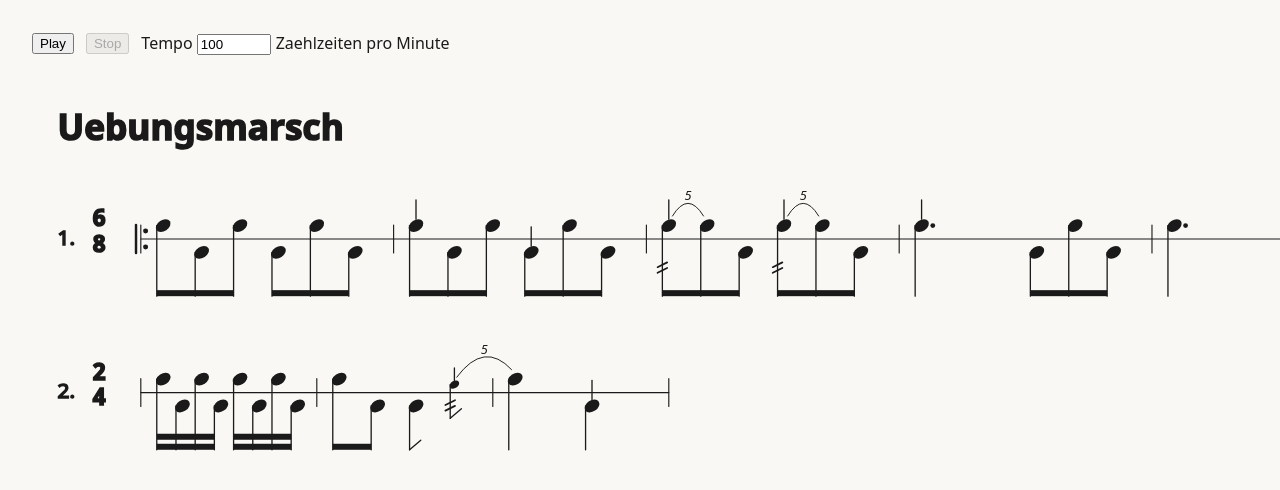
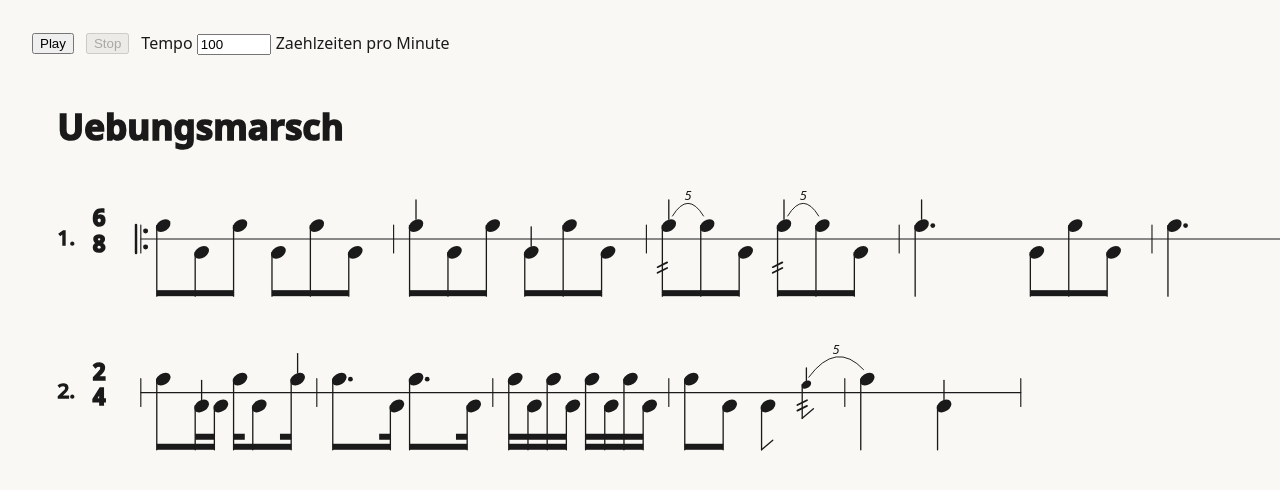
Before and after one commit to kullmanp/drumba, a React (Vite) app: page / in a window 1280 px wide. Shown: the top 490 px of the page. Built offline with nearby package versions, Linux system fonts and the light colour scheme.

Commit message:
Draw Balkengruppen of mixed values with Balkenstummel

```diff
--- a/src/beispiel/uebungsmarsch.ts
+++ b/src/beispiel/uebungsmarsch.ts
@@ -8,9 +8,8 @@ import { andereHand } from "../model/marsch";
  * Dupfe, Schlepp und Fuenferruf — auf beiden Haenden, in 6/8 und in 2/4. Ein
  * Fuenferruf landet im eigenen Takt, einer ueber den Taktstrich.
  *
- * Die Balkengruppen sind bewusst durchweg gleichwertig: Balkenstummel fuer eine
- * gemischte Gruppe gibt es noch nicht, und das Layout wirft, statt sie falsch
- * zu zeichnen.
+ * Der 2/4-Vers mischt Achtel und Sechzehntel unter einem Balken, mit
+ * Balkenstummeln — der erste Takt aus ZicZac, Vers 1, Takt 1.
  */
 
 const schlag = (
@@ -76,6 +75,28 @@ export const uebungsmarsch: Marsch = {
       taktart: { zaehler: 2, nenner: 4 },
       wiederholungen: 1,
       takte: [
+        // ZicZac, Vers 1, Takt 1: Achtel, Sechzehntel, Sechzehntel | Sechzehntel,
+        // Achtel, Sechzehntel — der zweite Balken nur unter den Sechzehnteln,
+        // die einzelnen mit Stummeln nach innen.
+        {
+          schlaege: [
+            schlag("Dupfe", "rechts", [0, 1], [1, 8]),
+            schlag("Schlepp", "links", [1, 8], [1, 16]),
+            schlag("Dupfe", "links", [3, 16], [1, 16]),
+            schlag("Dupfe", "rechts", [1, 4], [1, 16]),
+            schlag("Dupfe", "links", [5, 16], [1, 8]),
+            schlag("Schlepp", "rechts", [7, 16], [1, 16]),
+          ],
+        },
+        // Punktierte Achtel und Sechzehntel, zweimal — der Stummel zeigt zum Punkt.
+        {
+          schlaege: [
+            schlag("Dupfe", "rechts", [0, 1], [3, 16]),
+            schlag("Dupfe", "links", [3, 16], [1, 16]),
+            schlag("Dupfe", "rechts", [1, 4], [3, 16]),
+            schlag("Dupfe", "links", [7, 16], [1, 16]),
+          ],
+        },
         // Acht Sechzehntel — eine Balkengruppe je Viertel.
         wechselnd(
           Array.from({ length: 8 }, () => "Dupfe" as Figur),
--- a/src/layout/layout.ts
+++ b/src/layout/layout.ts
@@ -124,6 +124,9 @@ export type GlyphTyp = Glyph["typ"];
 /** Einfacher Strich oder Wiederholungsklammer. */
 export type Strichart = "einfach" | "wiederholungAnfang" | "wiederholungEnde";
 
+/** Wohin ein Balkenstummel vom Hals aus zeigt. */
+export type Richtung = "rechts" | "links";
+
 export interface Punkt {
   readonly x: number;
   readonly y: number;
@@ -209,9 +212,19 @@ export type Glyph =
       readonly typ: "balken";
       readonly x1: number;
       readonly x2: number;
+      /** An den Halsenden; hoehere Ebenen stapelt der Renderer darueber. */
       readonly y: number;
-      /** Wie viele Balkenlinien durchgehen. */
-      readonly anzahl: number;
+      /** Die wievielte Balkenlinie: 1 fuer die Achtel, 2 fuer die Sechzehntel, … */
+      readonly ebene: number;
+    }
+  | {
+      readonly typ: "balkenstummel";
+      /** Am Hals, an dem der Stummel haengt; seine Laenge waehlt der Renderer. */
+      readonly x: number;
+      readonly y: number;
+      readonly ebene: number;
+      /** In die Gruppe hinein: am ersten Schlag nach rechts, sonst nach links. */
+      readonly richtung: Richtung;
     }
   | { readonly typ: "versNummer"; readonly x: number; readonly y: number; readonly nummer: number }
   | {
@@ -221,28 +234,6 @@ export type Glyph =
       readonly zaehler: number;
       readonly nenner: number;
     };
-
-/**
- * Eine Balkengruppe aus ungleich langen Schlaegen. Eine punktierte Achtel neben
- * einer Sechzehntel braeuchte einen Balkenstummel am einzelnen Hals; den bauen
- * wir noch nicht. Bis dahin wird lieber geworfen als falsch gezeichnet: mit
- * nur den durchgehenden Balken saehe die Sechzehntel wie eine Achtel aus, und
- * ein falscher Rhythmus faellt niemandem auf.
- */
-export class UngleicheBalkengruppeError extends Error {
-  constructor(
-    readonly versNummer: number,
-    readonly taktNummer: number,
-    werte: readonly Bruch[],
-  ) {
-    const gelistet = werte.map((w) => `${w.zaehler}/${w.nenner}`).join(", ");
-    super(
-      `Vers ${versNummer}, Takt ${taktNummer}: Balkengruppe aus ungleichen ` +
-        `Werten (${gelistet}) — Balkenstummel sind noch nicht gebaut`,
-    );
-    this.name = "UngleicheBalkengruppeError";
-  }
-}
 
 export interface Layout {
   readonly breite: number;
@@ -394,13 +385,56 @@ const balkenGruppen = (
   return gruppen;
 };
 
+/**
+ * Die Balken einer Gruppe, Ebene um Ebene. Die erste spannt die ganze Gruppe;
+ * jede weitere spannt jeden Lauf aufeinanderfolgender Schlaege, die so kurz
+ * sind, dass sie sie brauchen — die Sechzehntel neben einer Achtel bekommen
+ * ihren zweiten Balken unter sich, die Achtel nicht. Ein Lauf aus einem
+ * einzigen Schlag bekommt statt eines Balkens einen Stummel, der in die Gruppe
+ * hineinzeigt: vom ersten Schlag nach rechts, von jedem anderen nach links.
+ */
+const legeBalken = (
+  gruppe: readonly PlatzierterSchlag[],
+  balkenY: number,
+  glyphen: Glyph[],
+): void => {
+  const tiefsteEbene = Math.max(...gruppe.map((p) => fahnenAnzahl(p.schlag.wert)));
+  for (let ebene = 1; ebene <= tiefsteEbene; ebene++) {
+    let lauf: PlatzierterSchlag[] = [];
+    const schliesse = () => {
+      const [erster] = lauf;
+      if (lauf.length === 1) {
+        glyphen.push({
+          typ: "balkenstummel",
+          x: erster!.halsX,
+          y: balkenY,
+          ebene,
+          richtung: erster === gruppe[0] ? "rechts" : "links",
+        });
+      } else if (lauf.length > 1) {
+        glyphen.push({
+          typ: "balken",
+          x1: erster!.halsX,
+          x2: lauf.at(-1)!.halsX,
+          y: balkenY,
+          ebene,
+        });
+      }
+      lauf = [];
+    };
+    for (const platzierter of gruppe) {
+      if (fahnenAnzahl(platzierter.schlag.wert) >= ebene) lauf.push(platzierter);
+      else schliesse();
+    }
+    schliesse();
+  }
+};
+
 const legeTakt = (
   takt: Takt,
   taktX: number,
   linieY: number,
   versTaktart: Taktart,
-  versNummer: number,
-  taktNummer: number,
   glyphen: Glyph[],
 ): PlatzierterSchlag[] => {
   const inhaltX = taktX + TAKT_INNENABSTAND;
@@ -422,17 +456,6 @@ const legeTakt = (
   });
   const gruppen = balkenGruppen(platzierte, versTaktart);
   const gebalkt = new Set(gruppen.flat());
-
-  for (const gruppe of gruppen) {
-    const balken = new Set(gruppe.map((p) => fahnenAnzahl(p.schlag.wert)));
-    if (balken.size > 1) {
-      throw new UngleicheBalkengruppeError(
-        versNummer,
-        taktNummer,
-        gruppe.map((p) => p.schlag.wert),
-      );
-    }
-  }
 
   for (const platzierter of platzierte) {
     const { schlag, x, halsX, kopfY, halsEnde } = platzierter;
@@ -483,15 +506,7 @@ const legeTakt = (
     }
   }
 
-  for (const gruppe of gruppen) {
-    glyphen.push({
-      typ: "balken",
-      x1: gruppe[0]!.halsX,
-      x2: gruppe.at(-1)!.halsX,
-      y: balkenY,
-      anzahl: fahnenAnzahl(gruppe[0]!.schlag.wert),
-    });
-  }
+  for (const gruppe of gruppen) legeBalken(gruppe, balkenY, glyphen);
 
   return platzierte;
 };
@@ -544,7 +559,7 @@ const legeVers = (vers: Vers, nummer: number, linieY: number, glyphen: Glyph[]):
     glyphen.push(
       taktstrich(taktX, linieY, strichartFuer(index, strichAnzahl, vers.wiederholungen)),
     );
-    return legeTakt(takt, taktX, linieY, vers.taktart, nummer, index + 1, glyphen);
+    return legeTakt(takt, taktX, linieY, vers.taktart, glyphen);
   });
 
   if (vers.takte.length > 0) {
--- a/src/render/zuendstoffnoten.tsx
+++ b/src/render/zuendstoffnoten.tsx
@@ -38,6 +38,25 @@ const PUNKT_RADIUS = 1.5;
  */
 const BALKEN_STAERKE = 3.76;
 const BALKEN_LUECKE = 2.5;
+/**
+ * Wie weit ein Balkenstummel vom Hals in seine Gruppe reicht — etwa eine
+ * Kopfbreite, nach Augenmass an ZicZac.
+ */
+const STUMMEL_LAENGE = 7;
+/**
+ * Ein Balken der gegebenen Ebene zwischen zwei x, in beliebiger Reihenfolge.
+ * Ebene 1 liegt auf `y`; jede weitere stapelt sich darueber.
+ */
+const balkenRechteck = (xA: number, xB: number, y: number, ebene: number) => (
+  <rect
+    x={Math.min(xA, xB)}
+    y={y - BALKEN_STAERKE - (ebene - 1) * (BALKEN_STAERKE + BALKEN_LUECKE)}
+    width={Math.abs(xB - xA)}
+    height={BALKEN_STAERKE}
+    fill="currentColor"
+    stroke="none"
+  />
+);
 const FAHNE_BREITE = 7;
 /** Die Fahne haengt am unteren Halsende und schwingt nach rechts oben aus. */
 const FAHNE_STEIGUNG = 6;
@@ -207,21 +226,11 @@ const zeichne = (glyph: Glyph) => {
         <circle cx={glyph.x} cy={glyph.y} r={PUNKT_RADIUS} fill="currentColor" stroke="none" />
       );
     case "balken":
-      return (
-        <>
-          {Array.from({ length: glyph.anzahl }, (_, i) => (
-            <rect
-              key={i}
-              x={glyph.x1}
-              y={glyph.y - BALKEN_STAERKE - i * (BALKEN_STAERKE + BALKEN_LUECKE)}
-              width={glyph.x2 - glyph.x1}
-              height={BALKEN_STAERKE}
-              fill="currentColor"
-              stroke="none"
-            />
-          ))}
-        </>
-      );
+      return balkenRechteck(glyph.x1, glyph.x2, glyph.y, glyph.ebene);
+    case "balkenstummel": {
+      const ende = glyph.x + (glyph.richtung === "rechts" ? STUMMEL_LAENGE : -STUMMEL_LAENGE);
+      return balkenRechteck(glyph.x, ende, glyph.y, glyph.ebene);
+    }
     case "fahne":
       return (
         <>
```
Also changed, not shown: .scratch/balkenstummel/spec.md, 2 other files (tests, documents, lock files or other folders).
